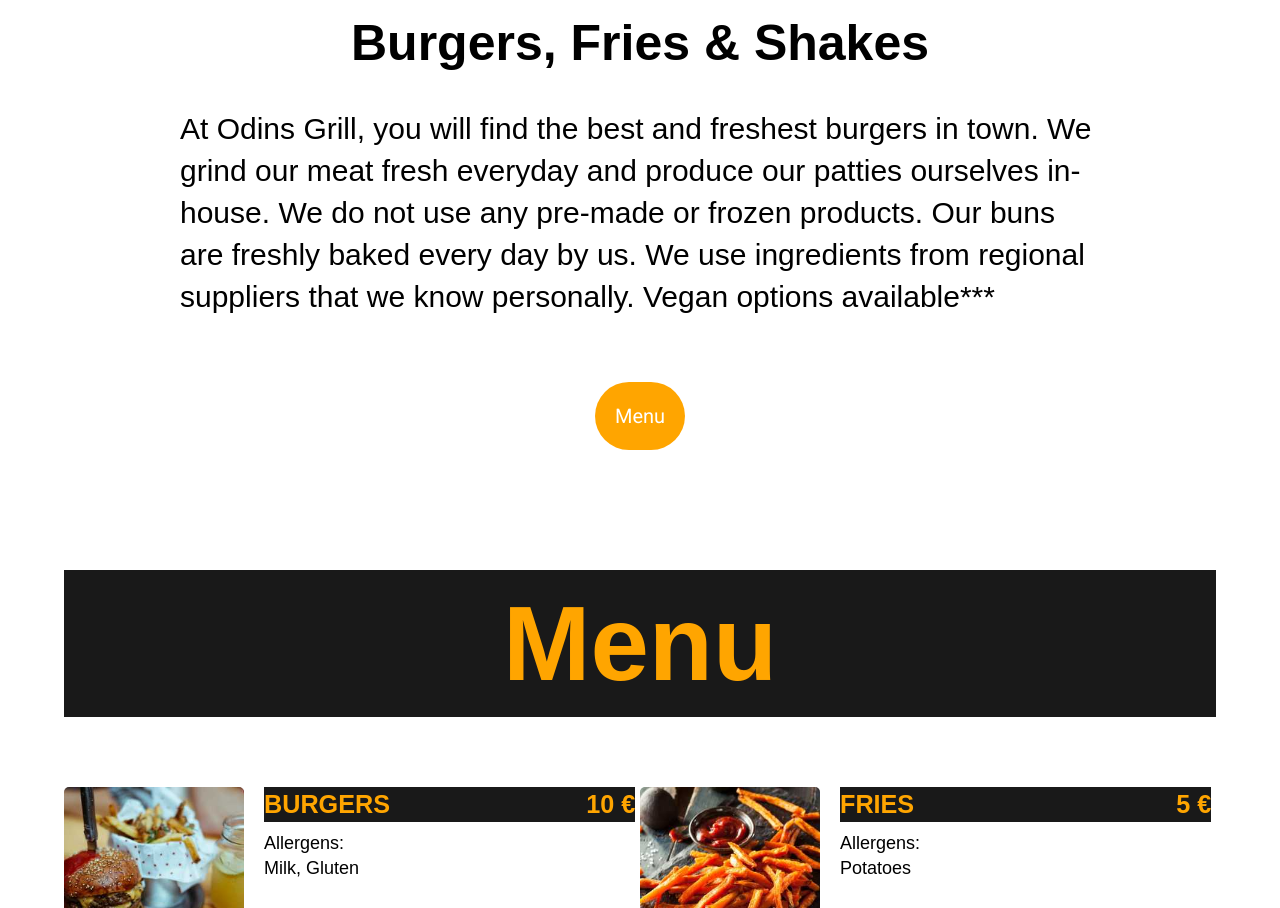
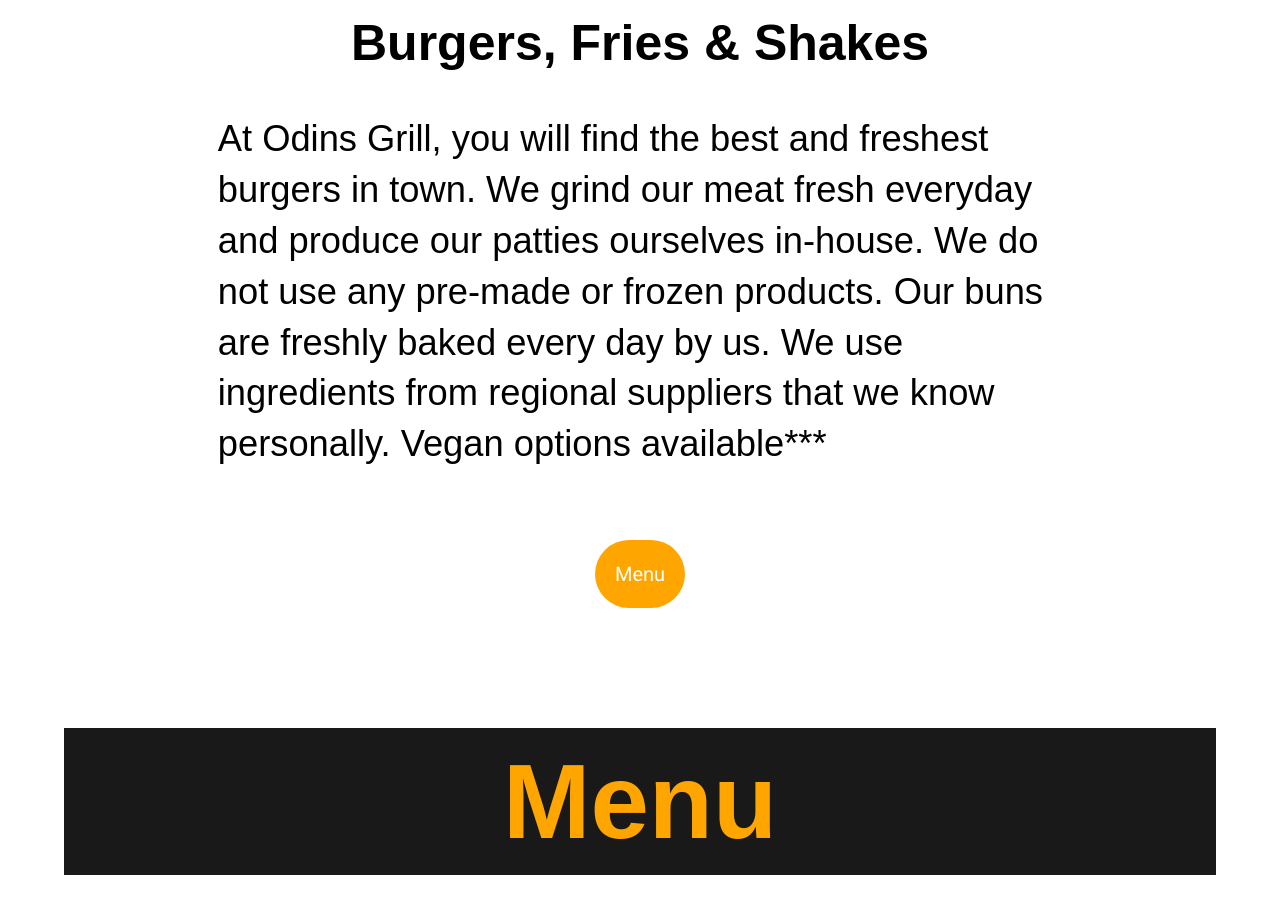
Before and after one commit to aladin94/Odinsgrill, a website: page index.html in a window 1280 px wide. Shown: the part 1030-1938 px from the top of the page. Drawn offline with nearby package versions, Linux system fonts and the light colour scheme; some packages are replaced by stand-ins of ours; a web font is replaced by a local one.

Commit message:
Update style.css

```diff
--- a/style.css
+++ b/style.css
@@ -254,7 +254,7 @@
 }
 
 .aboutparagraph {
-  font-size: 3em;
+  font-size: 3.63em;
   margin: 1em 6em 1em 6em;
 }
 
```
